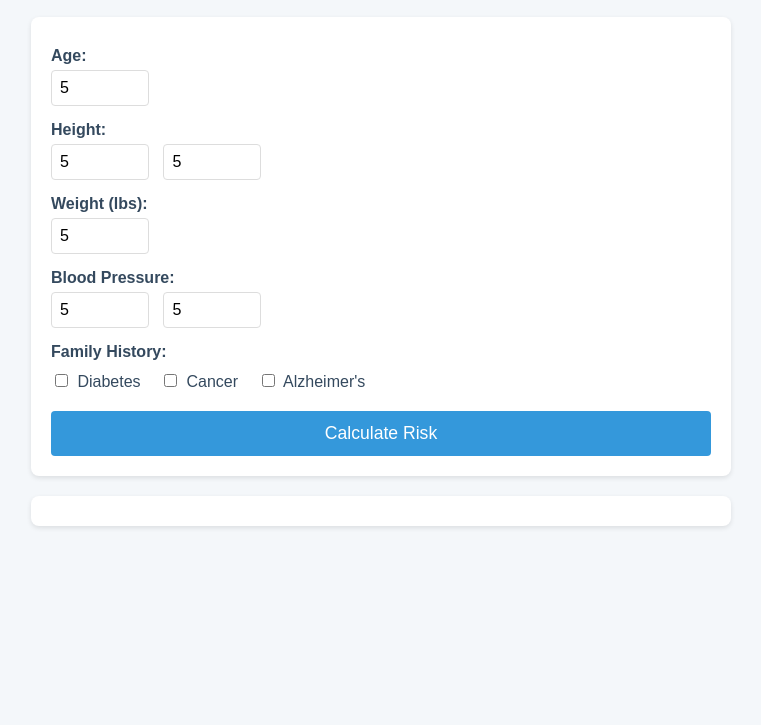
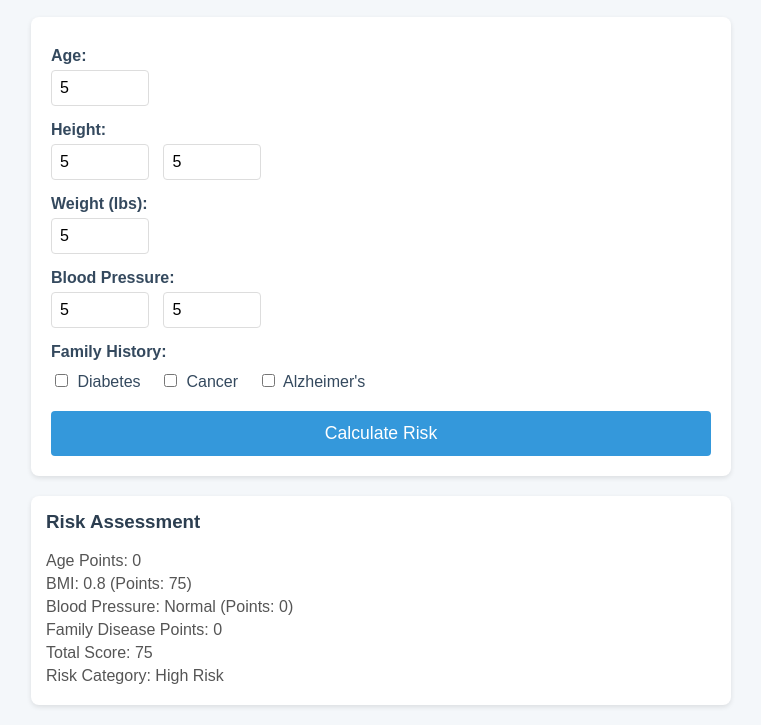
Before and after one commit to YashEdhala/Health-Insurance-Risk-Calculator, a plain HTML site: page index.html in a window 1280 px wide. Both pictures are taken after typing "5", "5", "5", "5", "5", "5" into the empty fields and a click on the button "Calculate Risk". Shown: the part 115-840 px from the top of the page, without its empty margins (259-1020 px from the left). Before the commit the page ends 800 px from the top, so only its background shows below. Drawn offline with Linux system fonts and the light colour scheme; no server answers.

Commit message:
Update index.html

```diff
--- a/index.html
+++ b/index.html
@@ -162,7 +162,7 @@
 
     <script>
         // Authors: Joshua Vachachira, Ethan Cala, Yash Edala
-        async function calculateRisk(event) {
+        function calculateRisk(event) {
             event.preventDefault();
             clearErrors();
 
@@ -178,37 +178,74 @@
 
             // Validate inputs
             let valid = true;
-            if (age <= 0) { showError('ageError'); valid = false; }
-            if (feet < 2 || inches < 0 || inches > 11) { showError('heightError'); valid = false; }
-            if (weight <= 0) { showError('weightError'); valid = false; }
-            if (systolic <= 0 || diastolic <= 0) { showError('bpError'); valid = false; }
+            if (age <= 0 || isNaN(age)) { showError('ageError'); valid = false; }
+            if (feet < 2 || inches < 0 || inches > 11 || isNaN(feet) || isNaN(inches)) { showError('heightError'); valid = false; }
+            if (weight <= 0 || isNaN(weight)) { showError('weightError'); valid = false; }
+            if (systolic <= 0 || diastolic <= 0 || isNaN(systolic) || isNaN(diastolic)) { showError('bpError'); valid = false; }
             if (!valid) return;
 
-            // Prepare data for API
-            const data = { age, feet, inches, weight, systolic, diastolic, diseases };
+            // Calculate BMI
+            const totalInches = (feet * 12) + inches;
+            const heightMeters = totalInches * 0.0254;
+            const weightKg = weight * 0.453592;
+            const bmi = weightKg / (heightMeters * heightMeters);
 
-            try {
-                // Replace with your Azure Functions endpoint after deployment
-                const response = await fetch('https://your-function-app.azurewebsites.net/api/CalculateRisk', {
-                    method: 'POST',
-                    headers: { 'Content-Type': 'application/json' },
-                    body: JSON.stringify(data)
-                });
-                const result = await response.json();
+            // Age points
+            let agePoints = 0;
+            if (age < 38) agePoints = 0;
+            else if (age < 45) agePoints = 10;
+            else if (age < 60) agePoints = 20;
+            else agePoints = 30;
 
-                // Display result
-                document.getElementById('result').innerHTML = `
-                    <h3>Risk Assessment</h3>
-                    <p>Age Points: ${result.agePoints}</p>
-                    <p>BMI: ${result.bmi.toFixed(1)} (Points: ${result.bmiPoints})</p>
-                    <p>Blood Pressure: ${result.bpCategory} (Points: ${result.bpPoints})</p>
-                    <p>Family Disease Points: ${result.diseasePoints}</p>
-                    <p>Total Score: ${result.totalScore}</p>
-                    <p>Risk Category: ${result.riskCategory}</p>
-                `;
-            } catch (error) {
-                document.getElementById('result').innerHTML = `<p class="error">Error: ${error.message}</p>`;
+            // BMI points
+            let bmiPoints = 0;
+            if (bmi >= 18.5 && bmi <= 24.9) bmiPoints = 0;
+            else if (bmi >= 25.0 && bmi <= 29.9) bmiPoints = 30;
+            else bmiPoints = 75;
+
+            // Blood Pressure points and category
+            let bpPoints = 0;
+            let bpCategory = '';
+            if (systolic > 180 || diastolic > 120) {
+                bpPoints = 100;
+                bpCategory = 'Crisis';
+            } else if (systolic >= 140 || diastolic >= 90) {
+                bpPoints = 75;
+                bpCategory = 'Stage 2';
+            } else if (systolic >= 130 || diastolic >= 80) {
+                bpPoints = 30;
+                bpCategory = 'Stage 1';
+            } else if (systolic >= 120) {
+                bpPoints = 15;
+                bpCategory = 'Elevated';
+            } else {
+                bpPoints = 0;
+                bpCategory = 'Normal';
             }
+
+            // Family disease points
+            const diseasePoints = diseases.length * 10;
+
+            // Total score
+            const totalScore = agePoints + bmiPoints + bpPoints + diseasePoints;
+
+            // Risk category
+            let riskCategory = '';
+            if (totalScore <= 20) riskCategory = 'Low Risk';
+            else if (totalScore <= 50) riskCategory = 'Moderate Risk';
+            else if (totalScore <= 75) riskCategory = 'High Risk';
+            else riskCategory = 'Uninsurable';
+
+            // Display result
+            document.getElementById('result').innerHTML = `
+                <h3>Risk Assessment</h3>
+                <p>Age Points: ${agePoints}</p>
+                <p>BMI: ${bmi.toFixed(1)} (Points: ${bmiPoints})</p>
+                <p>Blood Pressure: ${bpCategory} (Points: ${bpPoints})</p>
+                <p>Family Disease Points: ${diseasePoints}</p>
+                <p>Total Score: ${totalScore}</p>
+                <p>Risk Category: ${riskCategory}</p>
+            `;
         }
 
         function showError(id) {
```
